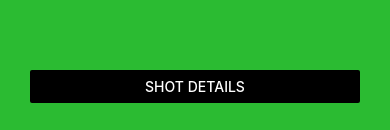
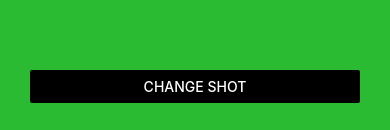
Before and after one commit to abretz47/foresight, a React Native app: screen /Record in a window 390 px wide. Shown: the part 711-841 px from the top of the page. Built offline with nearby package versions, Linux system fonts and the light colour scheme.

Commit message:
minor tweaks

```diff
--- a/src/pages/Record.tsx
+++ b/src/pages/Record.tsx
@@ -295,7 +295,7 @@ export default class Record extends Component<Props, State> {
         <View style={styles.buttonRow}>
           <View style={styles.buttonContainer}>
             <Button
-              title="Shot Details"
+              title="Change Shot"
               color="black"
               onPress={() =>
                 navigate('RecordDetails', {
--- a/src/pages/RecordDetailsScreen.tsx
+++ b/src/pages/RecordDetailsScreen.tsx
@@ -129,7 +129,7 @@ export default class RecordDetailsScreen extends Component<Props, State> {
                   targetDistance: this.state.targetDistance,
                   targetRadius: this.state.targetRadius,
                   missRadius: this.state.missRadius,
-                  calledFrom,
+                  calledFrom: 'Home',
                 });
               }}
             />
```
